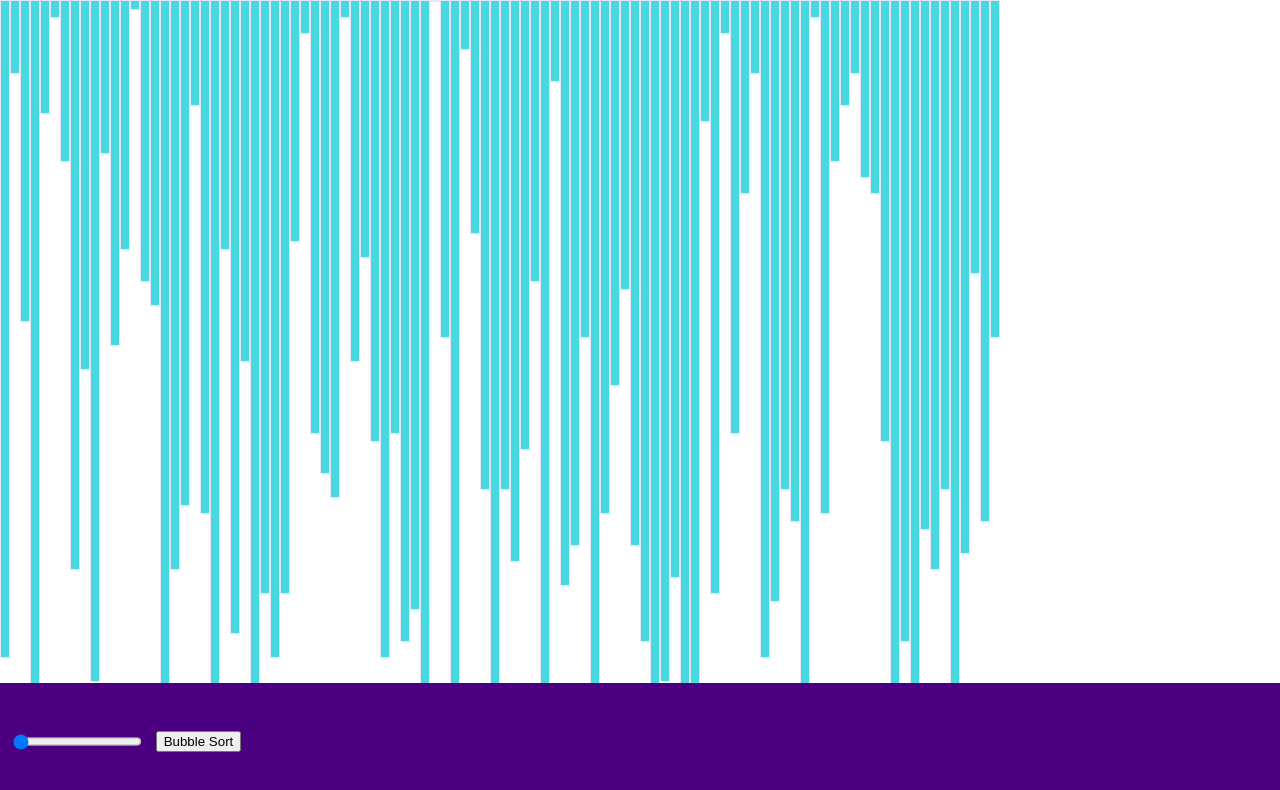
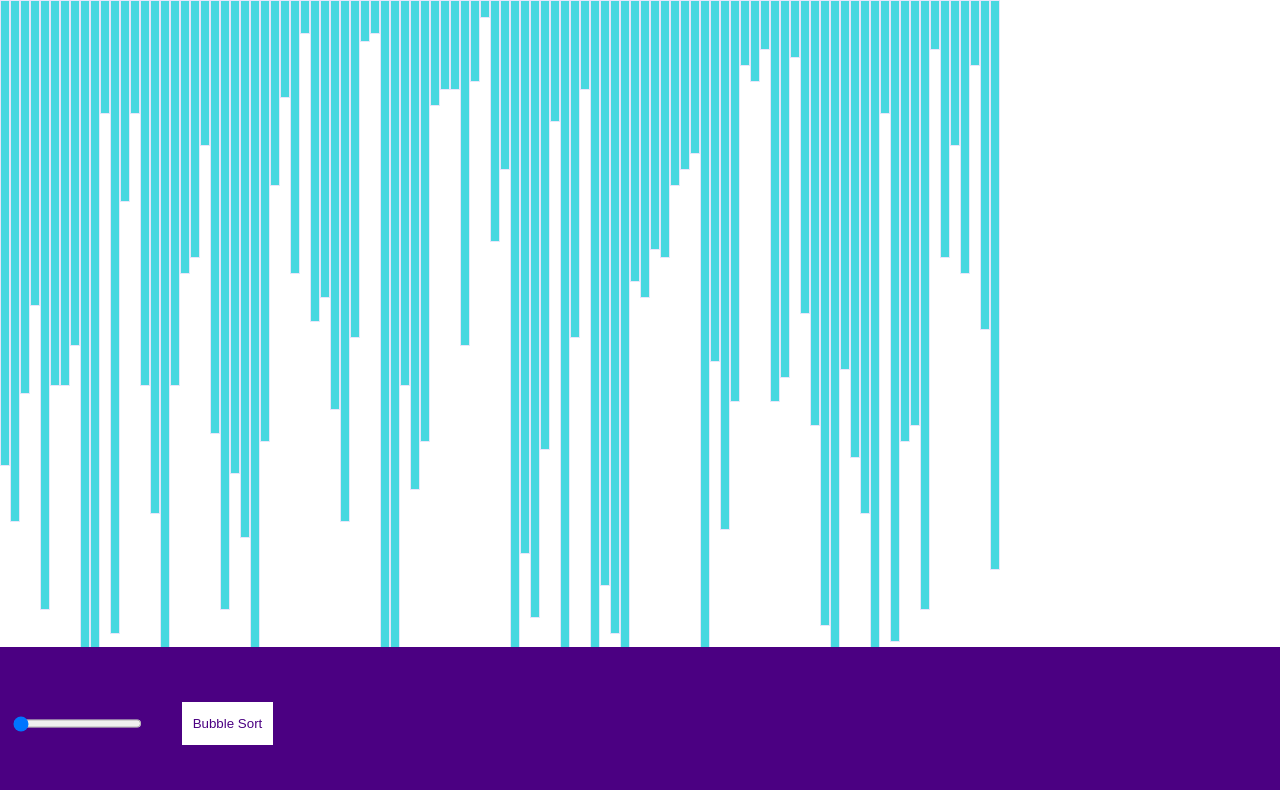
Before and after one commit to pyropy/algodisplay, a React (Create React App) app: page / in a window 1280 px wide. Shown: the top 790 px of the page. Built offline with nearby package versions, Linux system fonts and the light colour scheme.

Commit message:
Refactor ArrayNodes to Array Items

```diff
--- a/src/components/Controls.tsx
+++ b/src/components/Controls.tsx
@@ -1,16 +1,16 @@
 import React, { useState } from 'react'
 
-import {generateNodes} from '../helpers'
+import {generateItems} from '../helpers'
 
 type ControlsProps = {
     bubbleSortHandler: Function,
-    setNodesHandler: Function,
-    startingNodes: number
+    setItemsHandler: Function,
+    startingItemsNum: number
 }
 
-const Controls: React.FC<ControlsProps> = ({ bubbleSortHandler, setNodesHandler, startingNodes}) => {
+const Controls: React.FC<ControlsProps> = ({ bubbleSortHandler, setItemsHandler, startingItemsNum}) => {
 
-    const [nodeNum, setNodeNum] = useState(startingNodes);
+    const [itemNum, setNodeNum] = useState(startingItemsNum);
 
     return (
         <React.Fragment>
@@ -18,17 +18,17 @@ const Controls: React.FC<ControlsProps> = ({ bubbleSortHandler, setNodesHandler,
                 {/* Slider for generating bars.*/}
                 <input
                     type="range"
-                    min={startingNodes}
+                    min={startingItemsNum}
                     max="200"
-                    value={nodeNum}
+                    value={itemNum}
                     className="slider"
                     step="1"
-                    id="myRange"
+                    id="node-slider"
                     onChange={(event) => {
                         setNodeNum(Number(event.target.value))
-                        setNodesHandler(generateNodes(nodeNum))
+                        setItemsHandler(generateItems(itemNum))
                     }} />
-                <button onClick={() => bubbleSortHandler()}>Bubble Sort</button>
+                <button className="command-button" onClick={() => bubbleSortHandler()}>Bubble Sort</button>
             </div>
         </React.Fragment>
     )
--- a/src/components/SortingVisualizer.tsx
+++ b/src/components/SortingVisualizer.tsx
@@ -6,45 +6,46 @@ import Controls from './Controls'
 
 // Helper functions
 import bubbleSort from '../sorts'
-import { generateNodes } from '../helpers'
+import { generateItems } from '../helpers'
 
 // Custom data types
-import { ArrayNode } from '../types/ArrayNode'
+import { ArrayItem } from '../types/ArrayItem'
 
 
 const SortingVisualizer: React.FC = () => {
-    const STARTING_NODES = 100;
+    const STARTING_ITEMS_NUM = 100;
 
-    const tempNodes: Array<ArrayNode> = []
-    const [nodes, setNodes] = useState(tempNodes);
+    const tempItems: Array<ArrayItem> = []
+    const [items, setItems] = useState(tempItems);
 
     // TODO: Add sorted function
 
     useEffect(() => {
-        setNodes(generateNodes(STARTING_NODES));
+        setItems(generateItems(STARTING_ITEMS_NUM));
     }, [])
 
     const bubbleSortHandler = () => {
-        let i = 0;
-        for (let partialResult of bubbleSort(nodes)) {
-            i++;
-            let sorted = [...partialResult.values()]
-            setTimeout(() => {
-                setNodes(sorted);
-            }, i * 0.1)
-        }
+        bubbleSort(items, setItems)
+        // let i = 0;
+        // for (let partialResult of bubbleSort(items)) {
+        //     i++;
+        //     let sorted = [...partialResult.values()]
+        //     setTimeout(() => {
+        //         setItems(sorted);
+        //     }, i * 0.01)
+        // }
     }
 
     return (
         <div className="sorting-visualizer">
             <div className="bar-list">
                 {
-                    nodes.map((node, index) => <Bar key={index} sorted={node.sorted} current={node.current} value={node.value} />)
+                    items.map((item, index) => <Bar key={index} sorted={item.sorted} current={item.current} value={item.value} />)
                 }
             </div>
-            <Controls startingNodes={STARTING_NODES}
+            <Controls startingItemsNum={STARTING_ITEMS_NUM}
                 bubbleSortHandler={bubbleSortHandler}
-                setNodesHandler={setNodes}
+                setItemsHandler={setItems}
             />
         </div>
     )
--- a/src/helpers.ts
+++ b/src/helpers.ts
@@ -1,9 +1,9 @@
-import { ArrayNode } from './types/ArrayNode'
+import { ArrayItem } from './types/ArrayItem'
 
-export const generateNodes = (num: number): Array<ArrayNode> => {
-    let generatedNodes: Array<ArrayNode> = []
+export const generateItems = (num: number): Array<ArrayItem> => {
+    let generatedNodes: Array<ArrayItem> = []
     for (let i = 0; i < num; i++) {
-        let node: ArrayNode;
+        let node: ArrayItem;
         node = {
             index: i,
             value: Math.round(Math.random() * 100),
--- /dev/null
+++ b/src/sorts.ts
@@ -0,0 +1,18 @@
+import { ArrayItem } from './types/ArrayItem'
+
+function bubbleSort(items: Array<ArrayItem>, setItemsHandler: (itmes: Array<ArrayItem> ) => void): void {
+    for (let i = 1; i < items.length; i++) {
+        for (let j = 0; j < items.length - 1; j++) {
+            if (items[j].value > items[j + 1].value) {
+                [items[j],  items[j + 1 ]] = [items[j + 1], items[j]]
+            }
+            let updatedItems = [...items]
+            setTimeout(() => {
+            setItemsHandler(updatedItems)
+            }, j * 0.001)
+            // yield items;
+        }
+    }
+}
+
+export default bubbleSort;
--- a/src/sorts.tsx
+++ /dev/null
@@ -1,17 +0,0 @@
-import { ArrayNode } from './types/ArrayNode'
-
-function* bubbleSort(nodes: Array<ArrayNode>): Generator<Array<ArrayNode>> {
-    for (let i = 1; i < nodes.length; i++) {
-        for (let j = 0; j < nodes.length - 1; j++) {
-            if (nodes[j].value > nodes[j + 1].value) {
-                let first_temp = nodes[j]
-                let second_temp = nodes[j + 1]
-                nodes[j] = second_temp
-                nodes[j + 1] = first_temp
-            }
-            yield nodes;
-        }
-    }
-}
-
-export default bubbleSort;
--- a/src/types/ArrayNode.ts
+++ b/src/types/ArrayItem.ts
@@ -1,4 +1,4 @@
-export type ArrayNode = {
+export type ArrayItem = {
     index: number,
     value: number,
     current: boolean,
```
